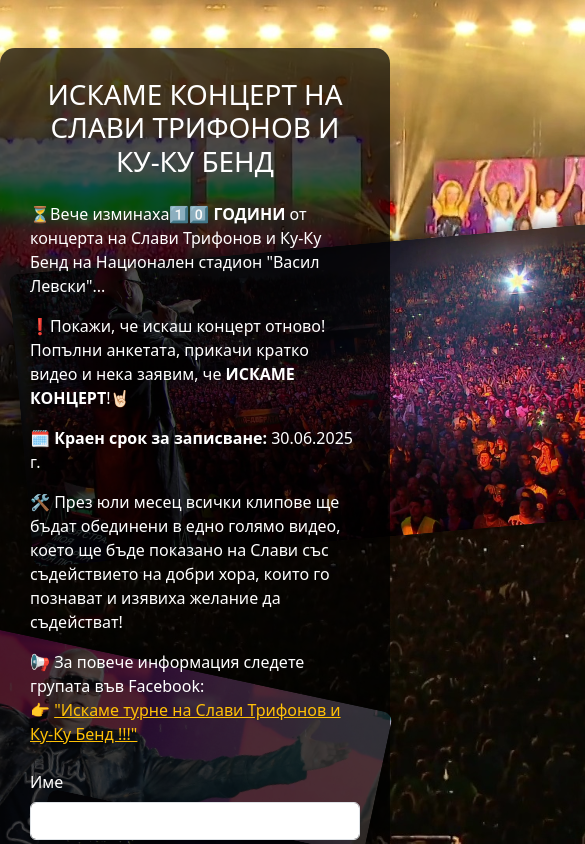
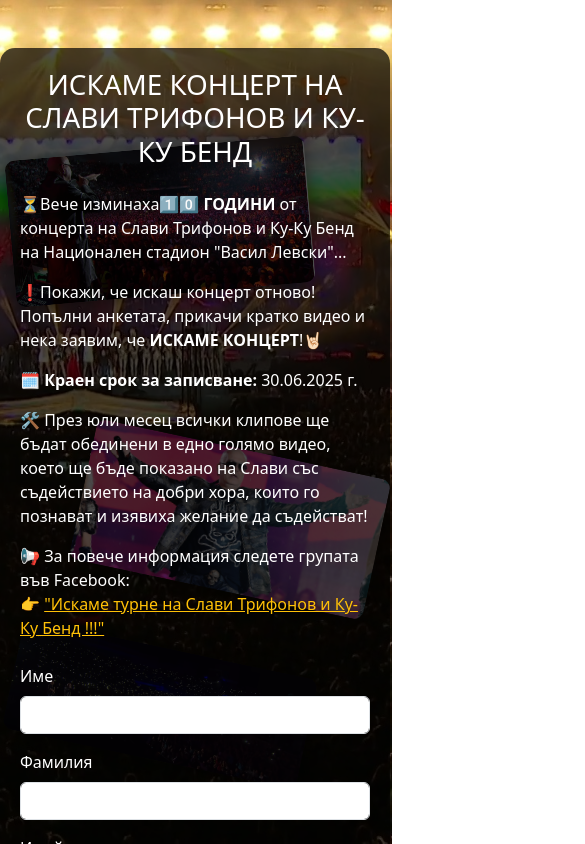
Before and after one commit to kalloyan9/concert, a website: page index.html in a window 390 px wide. Shown: the top 844 px of the page, 585 px wide, since content can reach past the window. Drawn offline with nearby package versions, Linux system fonts and the light colour scheme.

Commit message:
improve mobile frienly interface

```diff
--- a/index.html
+++ b/index.html
@@ -3,6 +3,7 @@
 
 <head>
   <meta charset="UTF-8">
+  <meta name="viewport" content="width=device-width, initial-scale=1"> <!-- Important for mobile -->
   <title>Искаме концерт на Слави!</title>
   <link href="https://cdn.jsdelivr.net/npm/bootstrap@5.3.0/dist/css/bootstrap.min.css" rel="stylesheet">
   <style>
@@ -17,10 +18,10 @@
     .overlay-img {
       position: absolute;
       width: 600px;
+      max-width: 90vw;
       opacity: 0.99;
       z-index: 0;
       border-radius: 10px;
-      transform: rotate(-8deg);
       box-shadow: 0 0 15px rgba(0, 0, 0, 0.5);
     }
 
@@ -57,6 +58,31 @@
     a:hover {
       text-decoration: underline;
     }
+
+    @media (max-width: 768px) {
+      .overlay-img {
+        width: 300px;
+      }
+
+      .img1 {
+        top: 100px;
+        left: 10px;
+      }
+
+      .img2 {
+        top: 400px;
+        right: 10px;
+      }
+
+      .img3 {
+        top: 600px;
+        left: 10px;
+      }
+
+      .container {
+        padding: 20px;
+      }
+    }
   </style>
 </head>
 
@@ -77,7 +103,6 @@
 
     <p>📢 За повече информация следете групата във Facebook:<br>
       👉 <a href="https://www.facebook.com/groups/489307874552812/" target="_blank">"Искаме турне на Слави Трифонов и Ку-Ку Бенд !!!"</a></p>
-
 
     <form action="/submit" method="POST" enctype="multipart/form-data" class="mt-4">
       <div class="mb-3">
@@ -133,7 +158,7 @@
 
     form.addEventListener('submit', function (e) {
       if (!videoInput.value) {
-        e.preventDefault(); // Спира изпращането
+        e.preventDefault();
 
         const confirmBox = document.createElement('div');
         confirmBox.style.position = 'fixed';
@@ -161,11 +186,11 @@
 
         document.getElementById('continueBtn').addEventListener('click', () => {
           document.body.removeChild(confirmBox);
-          form.submit(); // Продължава с изпращането
+          form.submit();
         });
 
         document.getElementById('backBtn').addEventListener('click', () => {
-          document.body.removeChild(confirmBox); // Затваря потвърждението
+          document.body.removeChild(confirmBox);
         });
       }
     });
```
Lines whose indentation alone changed are shown as unchanged.
